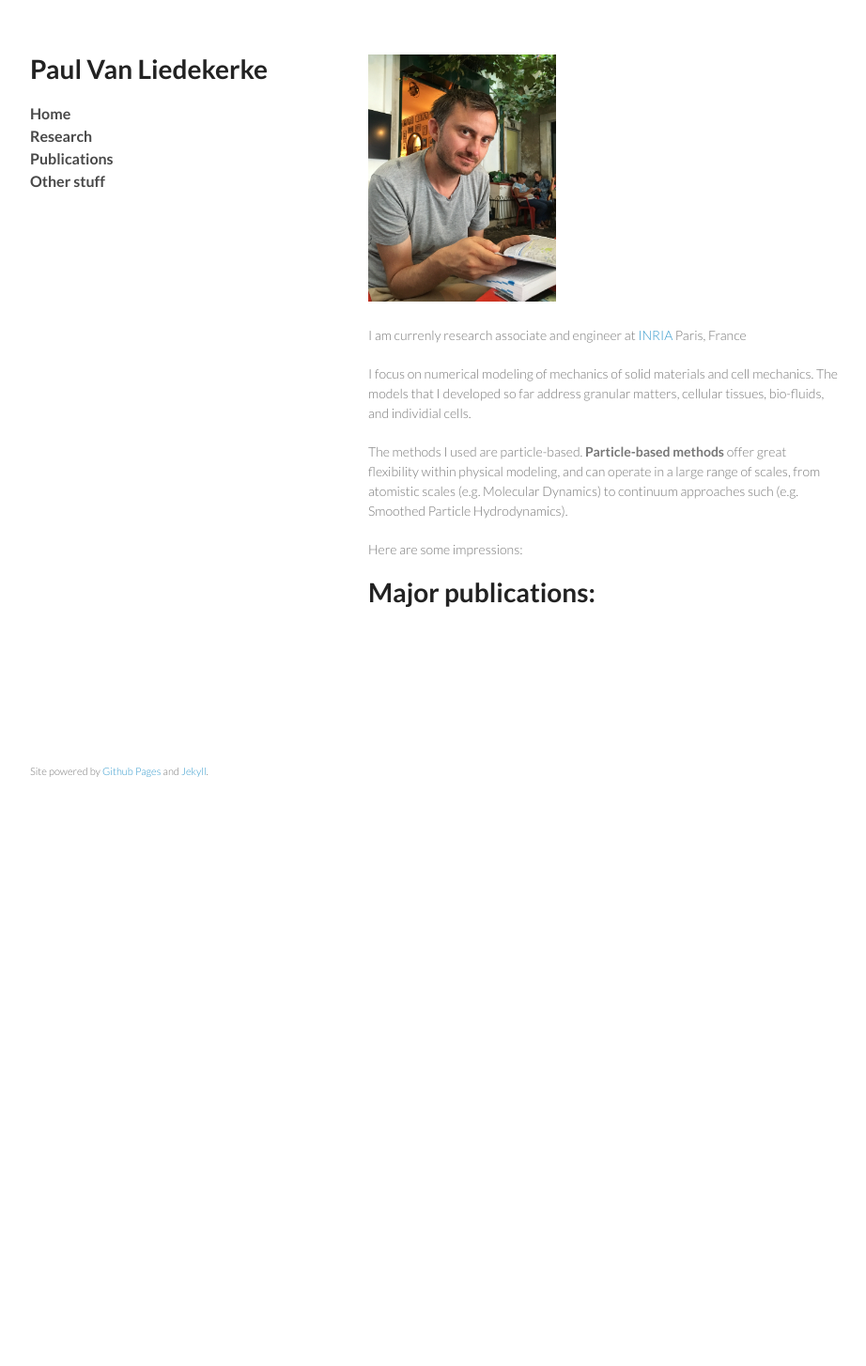
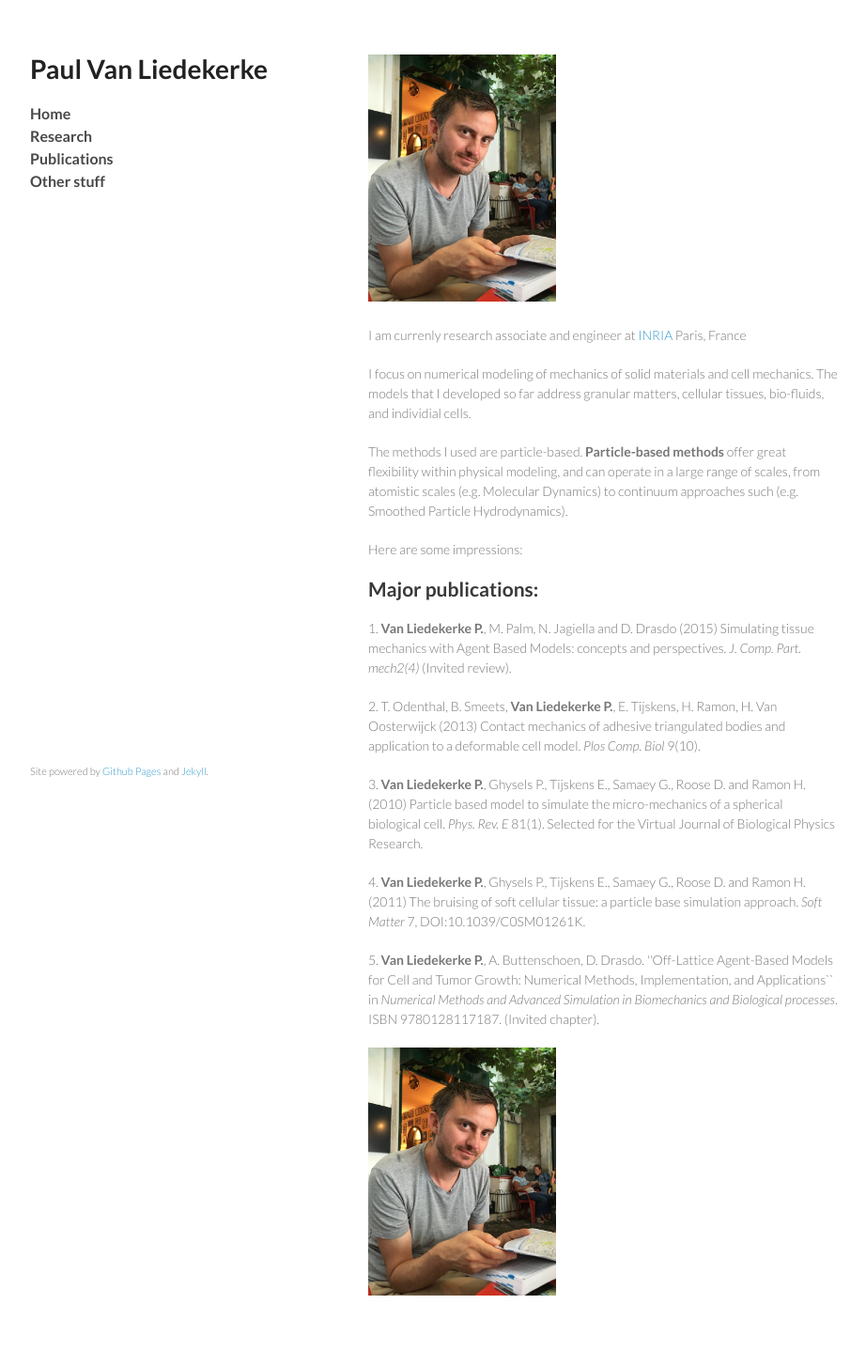
Before and after one commit to paulvanliedekerke/wittgenstein, a Jekyll site: the page index.html, which Jekyll copies as it is, in a window 1280 px wide. Shown: the whole page at 94% size, without its empty margins (178-1100 px from the left). Built offline with Jekyll 4.4.1, drawn with Linux system fonts in a browser that asks for light colours; Markdown is read by kramdown in place of the engine named in the settings; before the commit the page ends 900 px from its top, so only the background shows below that.

Commit message:
Update index.html

```diff
--- a/index.html
+++ b/index.html
@@ -53,9 +53,34 @@
 	Here are some impressions:
 </p>
 
-<h1>Major publications:</h1>
+<h2>Major publications:</h2>
+
+<p>
+     1. <b>Van Liedekerke P.</b>, M. Palm, N. Jagiella and D. Drasdo (2015) Simulating tissue mechanics with Agent Based Models: concepts and perspectives.  <I>J. Comp. Part. mech2(4)</I> (Invited review).
+</p>
+
+<p>
+     2. T. Odenthal, B. Smeets, <b>Van Liedekerke P.</b>, E. Tijskens, H. Ramon, H. Van Oosterwijck (2013) Contact mechanics of adhesive triangulated bodies and application to a deformable cell model.<I> Plos Comp. Biol</I> 9(10).
+</p>
 
 
+<p>
+     3. <b>Van Liedekerke P.</b>, Ghysels P., Tijskens E., Samaey G., Roose D. and Ramon H. (2010) Particle based model to simulate the micro-mechanics of a spherical biological cell.<I> Phys. Rev. E</I> 81(1). Selected for the Virtual Journal of Biological Physics Research.
+</p>
+
+<p>
+     4. <b>Van Liedekerke P.</b>, Ghysels P., Tijskens E., Samaey G., Roose D. and Ramon H. (2011) The bruising of soft cellular tissue: a particle base simulation approach. <I>Soft Matter</I> 7, DOI:10.1039/C0SM01261K.
+
+</p>
+
+<p>
+     5. <b>Van Liedekerke P.</b>, A. Buttenschoen, D. Drasdo. ''Off-Lattice Agent-Based Models for Cell and Tumor Growth: Numerical Methods, Implementation, and Applications`` in <I>Numerical Methods and Advanced Simulation in Biomechanics and Biological processes</I>. ISBN 9780128117187. (Invited chapter).
+
+</p>
+
+<p>
+<img src="me.jpg" alt="" width="200">
+</p>
 
       </section>
       <footer>
```
